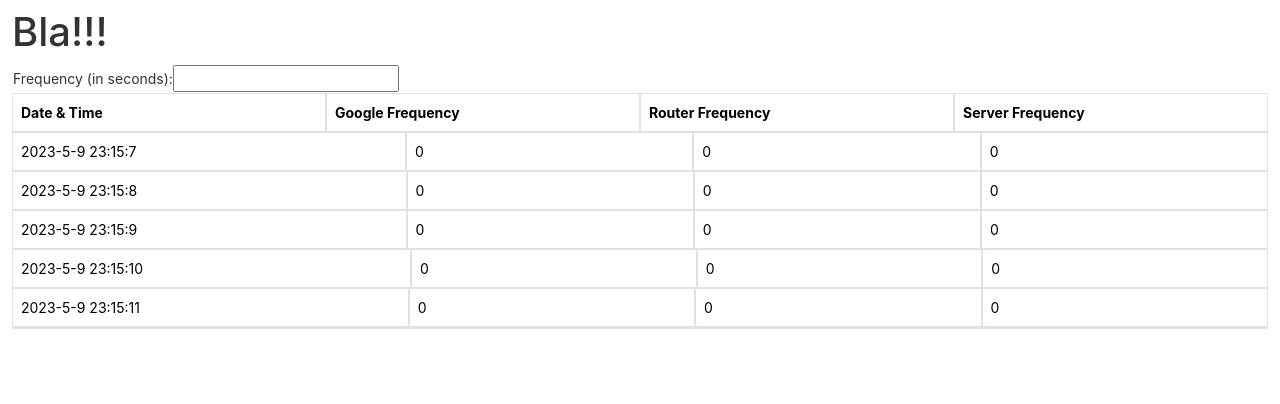
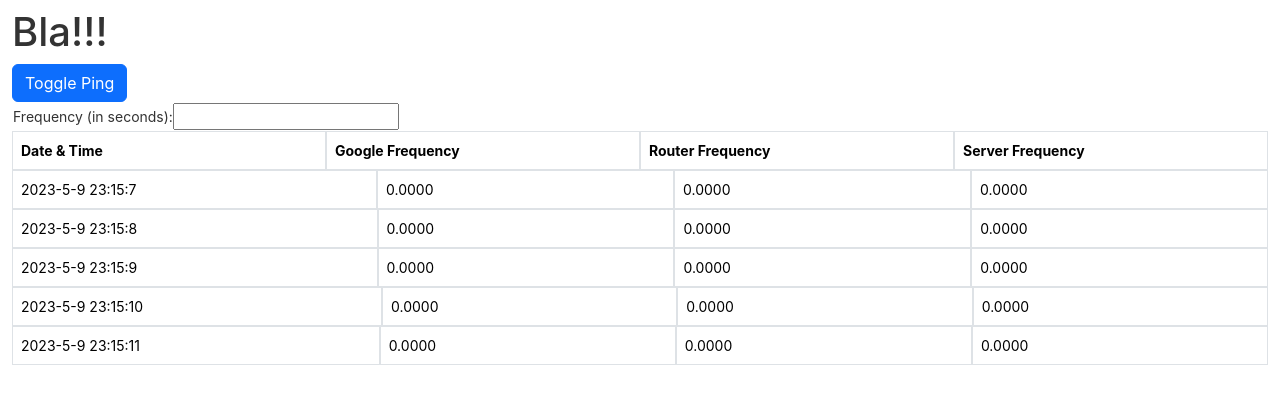
Before and after one commit to EliasMitsolides/TrackThreeIPs, an Angular app: page / in a window 1280 px wide. Shown: the top 404 px of the page. Built offline with nearby package versions, Linux system fonts and the light colour scheme; no server answers.

Commit message:
7th Commit. Will switch tracks n make the list w proper Angular. Direct HTML is fun!

```diff
--- a/src/app/app.component.html
+++ b/src/app/app.component.html
@@ -294,14 +294,15 @@
 </style>
 
 <!-- Toolbar -->
-<div class="container-fluid" role="">
+<div class="container-fluid" style="height:500px; overflow-y: clip" role="">
   <h1>Bla!!!</h1>
+  <button (click)="toggle()" type="button" class="btn btn-primary ThreeIP-PingToggle">Toggle Ping</button>
   <table >
     <!--ThreeIP-TableHeader is d-flex in the .css file-->
     <thead class = "row">
       <tr >
         <!--d-flex does default stretch behavior and w-100 isn't needed here but full width redundancy-->
-        <td scope="row" colspan="4" class="FrequencyHeader d-flex"> <!-- removed w-100 for now-->
+        <td scope="row" colspan="4" class="FrequencyHeader d-flex">
           <form>
             <label for="FrequencyInput">Frequency (in seconds): </label>
             <input type="number" id="FrequencyInput">
@@ -311,7 +312,8 @@
     </thead>
   </table>
 
-      <table class="table table-hover table-bordered d-flex flex-column vh-100" id="FrequencyTable">
+
+    <table class="table table-hover table-bordered d-flex flex-column " id="FrequencyTable">
       <thead>
         <tr class="d-flex">
           <!-- <th scope="col" class="w-10">#</th> -->
@@ -324,10 +326,10 @@
           <th scope="col" class="flex-grow-1">Server Frequency</th>
         </tr>
       </thead>
-        <tbody class="FrequencyRows border">
+      <!-- <tbody class="FrequencyRows border"> -->
         <!-- each row is a <tr> -->
-          <!--going to make a tr component or functionality to add returned frequencies-->
-          <!--first make a while list to add new <tr>s -->
+        <!-- going to make a tr component or functionality to add returned frequencies -->
+        <!-- first make a while list to add new <tr>s -->
 
         <!-- <tr class="RowOfTable">
           <td class="flex-grow-1"></td>
@@ -336,7 +338,7 @@
           <td class="flex-grow-1"></td>
         </tr> -->
 
-        </tbody>
+      <!-- </tbody> -->
     </table>
 </div>
 
--- a/src/app/app.component.ts
+++ b/src/app/app.component.ts
@@ -13,6 +13,7 @@ export class AppComponent implements OnInit{
 
   ngOnInit() {
     //this.freqvariable = $("#FrequencyInput")
+
 
     this.listCount = 0;
     this.pingTime = 0;
@@ -30,12 +31,18 @@ export class AppComponent implements OnInit{
   routerTimedOut:boolean = false;
   serverTimedOut:boolean = false;
 
+  pingFlag:boolean = true;
+
   responseGoogle:number = 0;
   responseRouter:number = 0;
   responseServer:number = 0;
 
   //listCount: number = 0;
   keepGoing = true;
+
+  toggle(){
+    this.pingFlag = !this.pingFlag;
+  }
 
 
   increaseRowCount(seconds: number){
@@ -53,6 +60,9 @@ export class AppComponent implements OnInit{
     // console.log(<HTMLInputElement>document.getElementById("FrequencyTable"))
     // var row = frequencyTable.insertRow(-1);
     // console.log(typeof frequencyTable)
+    if (this.pingFlag == false){
+      return;
+    }
     const frequencyTable = <HTMLTableElement>document.querySelector("#FrequencyTable");
     if (frequencyTable){
       var newRow = frequencyTable.insertRow(-1);
@@ -85,9 +95,9 @@ export class AppComponent implements OnInit{
 
       //firstCellInNewRow.innerHTML = this.listCount.toString();
       // GoogleFrequency.innerHTML = dateFormat + " " + resultOfGooglePing; // + Math.random() as unknown as string
-      const googleWhatToPrint = !this.googleTimedOut ? this.responseGoogle : "No Response";
-      const routerWhatToPrint = !this.routerTimedOut ? this.responseRouter : "No Response";
-      const serverWhatToPrint = !this.serverTimedOut ? this.responseServer : "No Response";
+      const googleWhatToPrint = !this.googleTimedOut ? this.responseGoogle.toFixed(4) : "No Response";
+      const routerWhatToPrint = !this.routerTimedOut ? this.responseRouter.toFixed(4) : "No Response";
+      const serverWhatToPrint = !this.serverTimedOut ? this.responseServer.toFixed(4) : "No Response";
       //GoogleFrequency.innerHTML = dateFormat + " " + !this.googleTimedOut ? this.responseGoogle.toString() : "No Response";
       dateTimeTab.innerHTML = "" + dateFormat;
       GoogleFrequency.innerHTML = "" + googleWhatToPrint;
```
Lines whose indentation alone changed are shown as unchanged.
